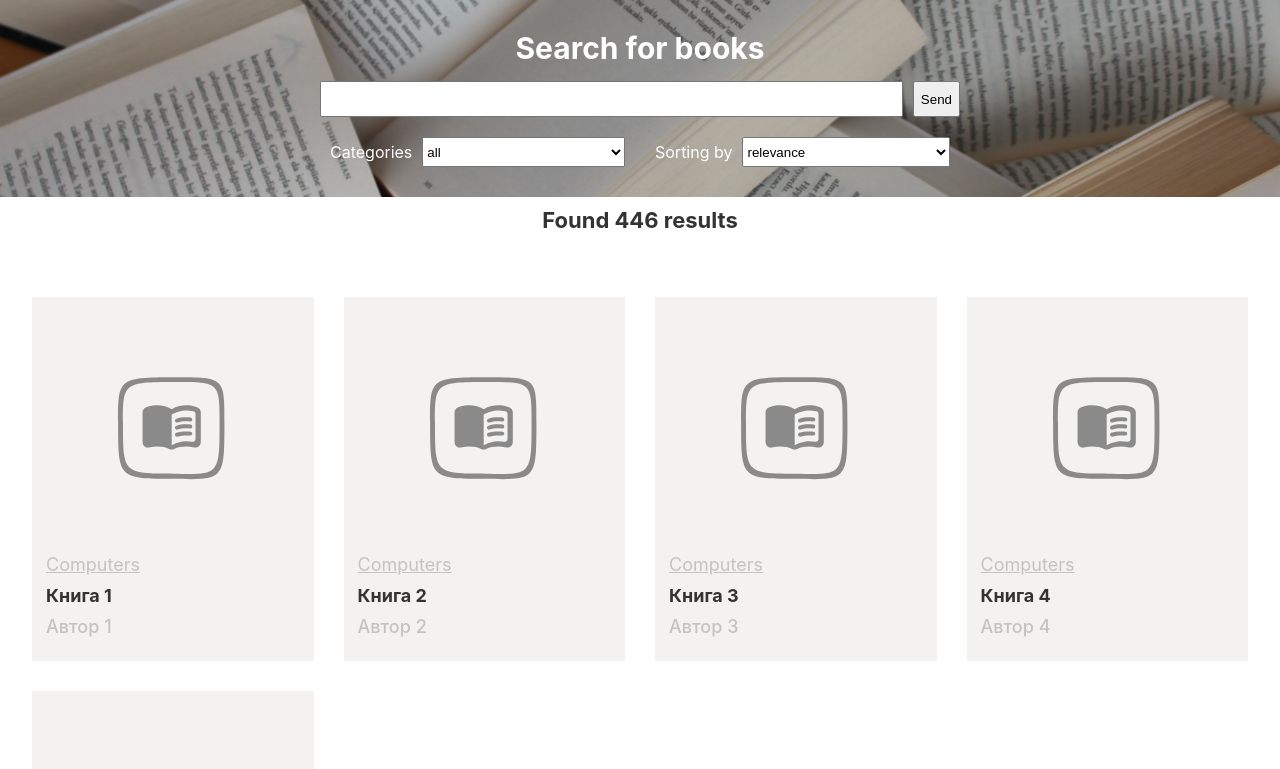
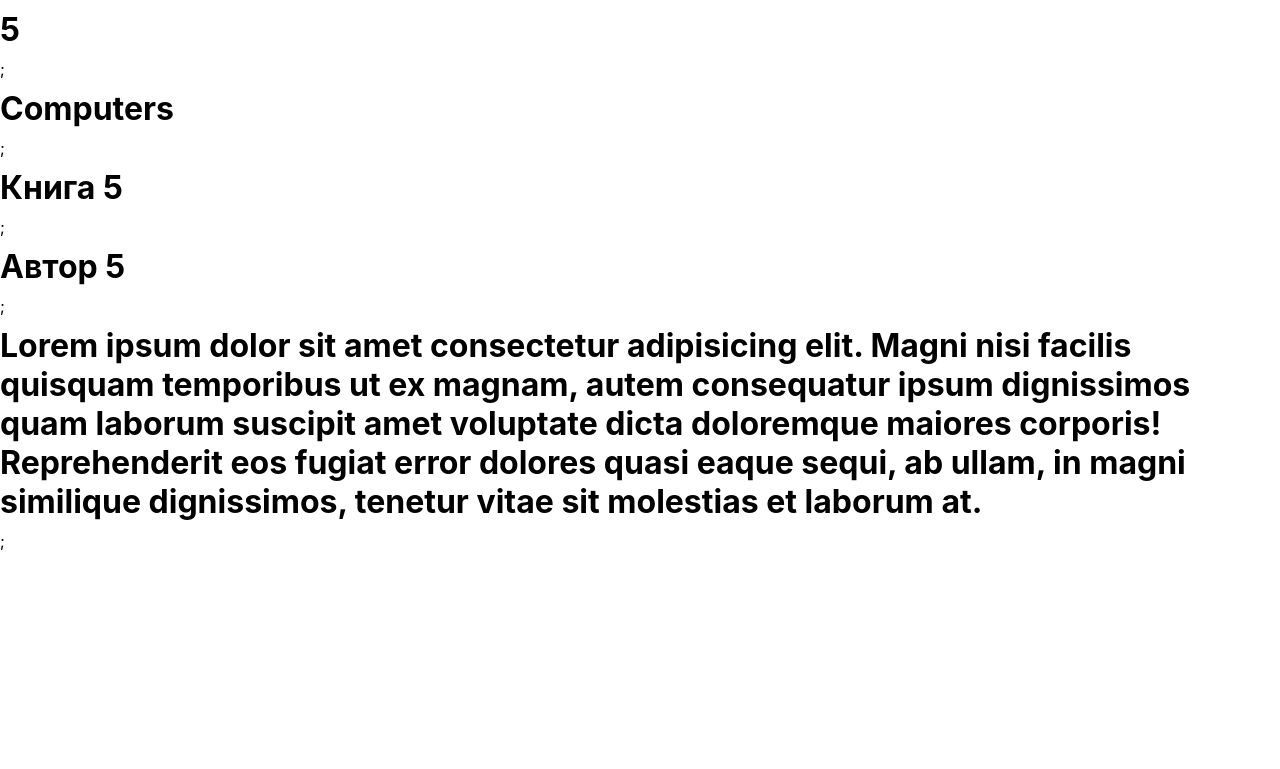
Before and after one commit to DimaDanilov/books-search, a React (Create React App) app: page /book in a window 1280 px wide. Shown: the top 769 px of the page. Built offline with nearby package versions, Linux system fonts and the light colour scheme.

Commit message:
add: react router

```diff
--- a/package.json
+++ b/package.json
@@ -10,9 +10,11 @@
     "@types/node": "^16.7.13",
     "@types/react": "^18.0.0",
     "@types/react-dom": "^18.0.0",
+    "@types/react-router-dom": "^5.3.3",
     "@types/styled-components": "^5.1.26",
     "react": "^18.2.0",
     "react-dom": "^18.2.0",
+    "react-router-dom": "^6.9.0",
     "react-scripts": "5.0.1",
     "styled-components": "^5.3.9",
     "typescript": "^4.4.2",
--- a/src/App.tsx
+++ b/src/App.tsx
@@ -1,13 +1,14 @@
 import "./App.css";
-import { BooksListModule } from "./modules/booksList/BooksListModule";
-import { SearchModule } from "./modules/search/SearchModule";
+import { Route, Routes } from "react-router-dom";
+import { BookPage } from "./pages/bookPage/BookPage";
+import { SearchPage } from "./pages/searchPage/SearchPage";
 
 function App() {
   return (
-    <>
-      <SearchModule></SearchModule>
-      <BooksListModule></BooksListModule>
-    </>
+    <Routes>
+      <Route path="/book" element={<BookPage />} />
+      <Route path="*" element={<SearchPage />} />
+    </Routes>
   );
 }
 
--- a/src/index.tsx
+++ b/src/index.tsx
@@ -1,16 +1,19 @@
-import React from 'react';
-import ReactDOM from 'react-dom/client';
-import './index.css';
-import App from './App';
-import reportWebVitals from './reportWebVitals';
+import React from "react";
+import ReactDOM from "react-dom/client";
+import "./index.css";
+import App from "./App";
+import reportWebVitals from "./reportWebVitals";
+import { BrowserRouter } from "react-router-dom";
 
 const root = ReactDOM.createRoot(
-  document.getElementById('root') as HTMLElement
+  document.getElementById("root") as HTMLElement
 );
 root.render(
-  <React.StrictMode>
-    <App />
-  </React.StrictMode>
+  <BrowserRouter>
+    <React.StrictMode>
+      <App />
+    </React.StrictMode>
+  </BrowserRouter>
 );
 
 // If you want to start measuring performance in your app, pass a function
--- a/src/models/Book.ts
+++ b/src/models/Book.ts
@@ -1,4 +1,5 @@
 export type Book = {
+  id: number;
   img?: string;
   category: string;
   title: string;
--- /dev/null
+++ b/src/pages/bookPage/BookPage.tsx
@@ -0,0 +1,21 @@
+import { Book } from "../../models/Book";
+
+const testBook: Book = {
+  id: 5,
+  img: "",
+  category: "Computers",
+  title: "Книга 5",
+  author: "Автор 5",
+  description:
+    "Lorem ipsum dolor sit amet consectetur adipisicing elit. Magni nisi facilis quisquam temporibus ut ex magnam, autem consequatur ipsum dignissimos quam laborum suscipit amet voluptate dicta doloremque maiores corporis! Reprehenderit eos fugiat error dolores quasi eaque sequi, ab ullam, in magni similique dignissimos, tenetur vitae sit molestias et laborum at.",
+};
+
+export const BookPage = () => {
+  return (
+    <>
+      <h1>{testBook.id}</h1>;<h1>{testBook.category}</h1>;
+      <h1>{testBook.title}</h1>;<h1>{testBook.author}</h1>;
+      <h1>{testBook.description}</h1>;
+    </>
+  );
+};
--- /dev/null
+++ b/src/pages/searchPage/SearchPage.tsx
@@ -0,0 +1,11 @@
+import { BooksListModule } from "./modules/BooksListModule";
+import { SearchModule } from "./modules/SearchModule";
+
+export const SearchPage = () => {
+  return (
+    <>
+      <SearchModule />
+      <BooksListModule />
+    </>
+  );
+};
--- a/src/modules/booksList/components/BookCard.tsx
+++ b/src/pages/searchPage/components/BookCard.tsx
@@ -2,10 +2,11 @@ import styled from "styled-components";
 import { globalStyles } from "../../../styles/style";
 import book_placeholder from "../../../assets/icons/book_placeholder.svg"; // Tell webpack this JS file uses this image
 import { Book } from "../../../models/Book";
+import { NavLink } from "react-router-dom";
 
 export const BookCard = ({ book }: { book: Book }) => {
   return (
-    <Container>
+    <Container to={`/book?id=${book.id}`}>
       <BookImage src={book.img || book_placeholder} alt="Book image" />
       <Category href="">{book.category}</Category>
       <BookTitle>{book.title}</BookTitle>
@@ -14,9 +15,10 @@ export const BookCard = ({ book }: { book: Book }) => {
   );
 };
 
-const Container = styled.div`
+const Container = styled(NavLink)`
   background-color: #f3f2f1;
   padding: 5%;
+  text-decoration: none;
 `;
 const BookImage = styled.img`
   width: 100%;
--- a/src/modules/booksList/BooksListModule.tsx
+++ b/src/pages/searchPage/modules/BooksListModule.tsx
@@ -1,10 +1,11 @@
 import styled from "styled-components";
-import { Book } from "../../models/Book";
-import { globalStyles } from "../../styles/style";
-import { BookCard } from "./components/BookCard";
+import { Book } from "../../../models/Book";
+import { globalStyles } from "../../../styles/style";
+import { BookCard } from "../components/BookCard";
 
 const books: Array<Book> = [
   {
+    id: 1,
     img: "",
     category: "Computers",
     title: "Книга 1",
@@ -13,6 +14,7 @@ const books: Array<Book> = [
       "Lorem ipsum dolor sit amet consectetur adipisicing elit. Magni nisi facilis quisquam temporibus ut ex magnam, autem consequatur ipsum dignissimos quam laborum suscipit amet voluptate dicta doloremque maiores corporis! Reprehenderit eos fugiat error dolores quasi eaque sequi, ab ullam, in magni similique dignissimos, tenetur vitae sit molestias et laborum at.",
   },
   {
+    id: 2,
     img: "",
     category: "Computers",
     title: "Книга 2",
@@ -21,6 +23,7 @@ const books: Array<Book> = [
       "Lorem ipsum dolor sit amet consectetur adipisicing elit. Magni nisi facilis quisquam temporibus ut ex magnam, autem consequatur ipsum dignissimos quam laborum suscipit amet voluptate dicta doloremque maiores corporis! Reprehenderit eos fugiat error dolores quasi eaque sequi, ab ullam, in magni similique dignissimos, tenetur vitae sit molestias et laborum at.",
   },
   {
+    id: 3,
     img: "",
     category: "Computers",
     title: "Книга 3",
@@ -29,6 +32,7 @@ const books: Array<Book> = [
       "Lorem ipsum dolor sit amet consectetur adipisicing elit. Magni nisi facilis quisquam temporibus ut ex magnam, autem consequatur ipsum dignissimos quam laborum suscipit amet voluptate dicta doloremque maiores corporis! Reprehenderit eos fugiat error dolores quasi eaque sequi, ab ullam, in magni similique dignissimos, tenetur vitae sit molestias et laborum at.",
   },
   {
+    id: 4,
     img: "",
     category: "Computers",
     title: "Книга 4",
@@ -37,6 +41,7 @@ const books: Array<Book> = [
       "Lorem ipsum dolor sit amet consectetur adipisicing elit. Magni nisi facilis quisquam temporibus ut ex magnam, autem consequatur ipsum dignissimos quam laborum suscipit amet voluptate dicta doloremque maiores corporis! Reprehenderit eos fugiat error dolores quasi eaque sequi, ab ullam, in magni similique dignissimos, tenetur vitae sit molestias et laborum at.",
   },
   {
+    id: 5,
     img: "",
     category: "Computers",
     title: "Книга 5",
@@ -46,7 +51,7 @@ const books: Array<Book> = [
   },
 ];
 
-const bookCards = books.map((book) => <BookCard book={book} />);
+const bookCards = books.map((book) => <BookCard key={book.id} book={book} />);
 
 export const BooksListModule = () => {
   return (
--- a/src/modules/search/SearchModule.tsx
+++ b/src/pages/searchPage/modules/SearchModule.tsx
@@ -1,7 +1,7 @@
 import styled from "styled-components";
-import search_background from "../../assets/images/search_background.jpg"; // Tell webpack this JS file uses this image
-import { globalStyles } from "../../styles/style";
-import { SearchForm } from "./components/SearchForm";
+import search_background from "../../../assets/images/search_background.jpg"; // Tell webpack this JS file uses this image
+import { globalStyles } from "../../../styles/style";
+import { SearchForm } from "../components/SearchForm";
 
 export const SearchModule = () => {
   return (
```
Also changed, not shown: src/pages/searchPage/components/SearchForm.tsx (renamed from src/modules/search/components/SearchForm.tsx), 1 other file (tests, documents, lock files or other folders).
